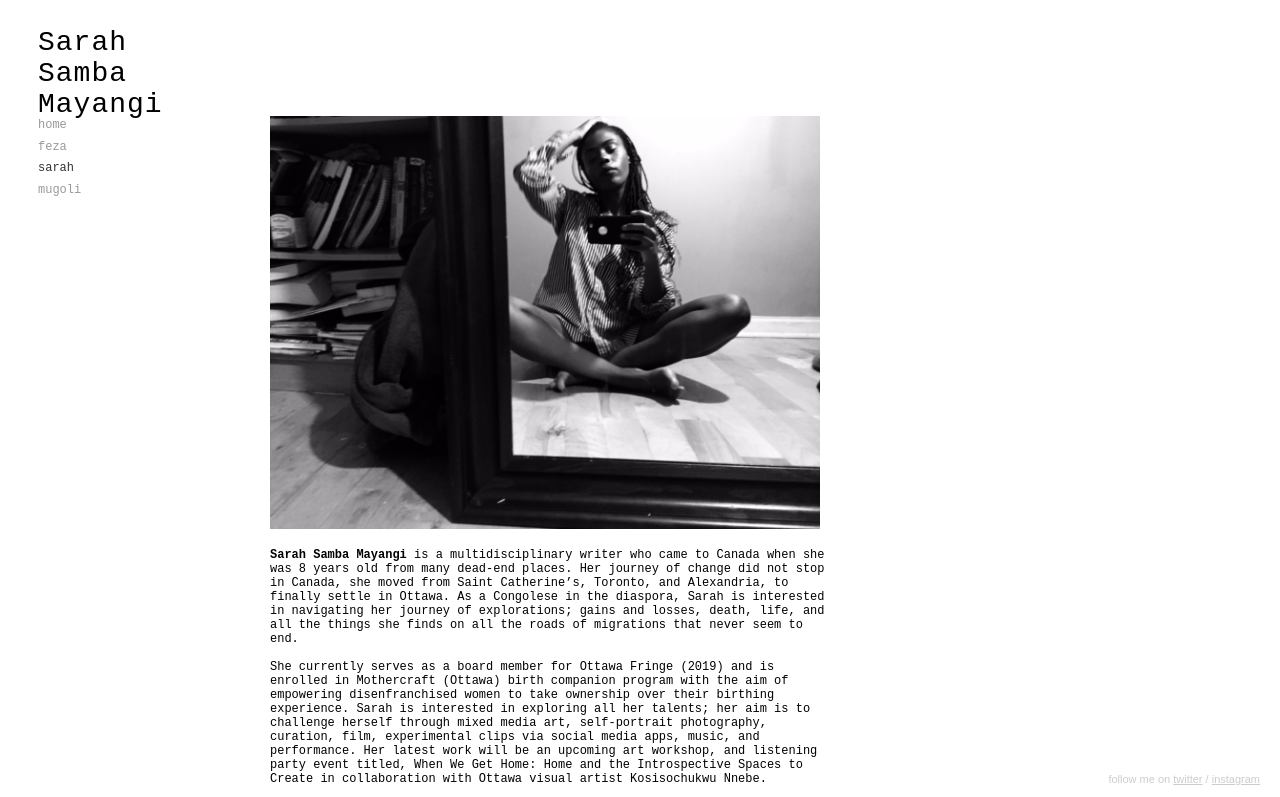
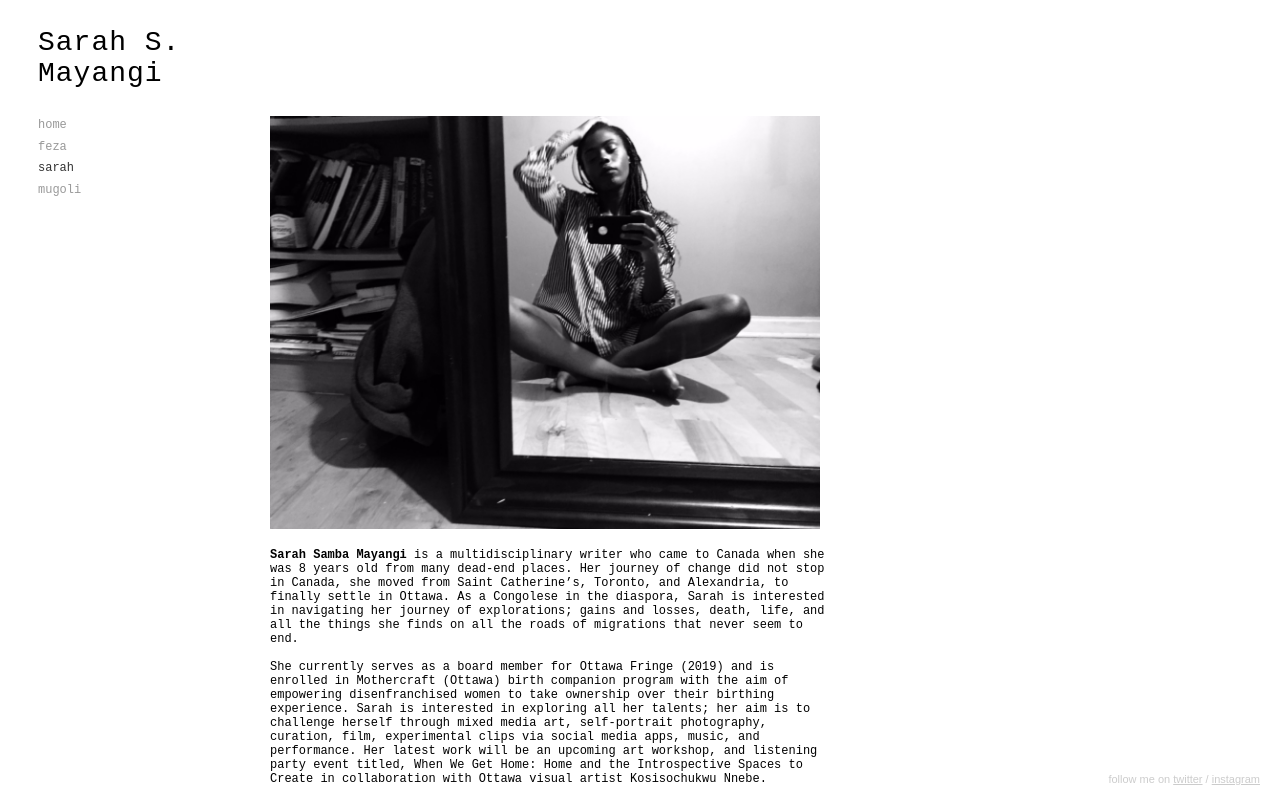
Before and after one commit to ikondoart/ikondo.github.io, a plain HTML site: page sarah.html in a window 1280 px wide. Shown: the top 797 px of the page. Drawn offline with Linux system fonts and the light colour scheme; files that its build step writes are made by us from their sources; a script that the page names is missing.

Commit message:
Update sarah.html

```diff
--- a/sarah.html
+++ b/sarah.html
@@ -43,7 +43,7 @@
 
 			<div class="header_text">
 				<a href="/index.html" rel="show_index">
-					Sarah<br>Samba<br>Mayangi
+					Sarah S.<br>Mayangi
 				</a>
 			</div>
 
```
